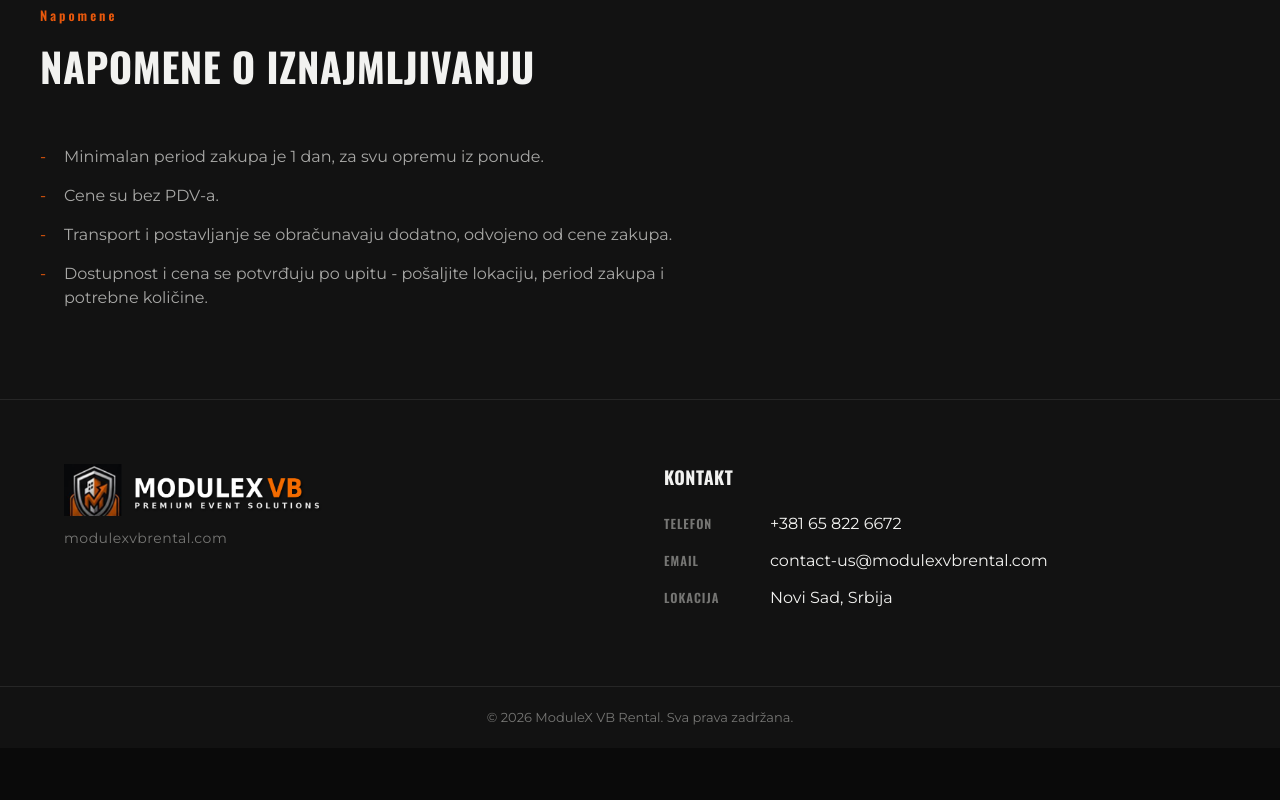
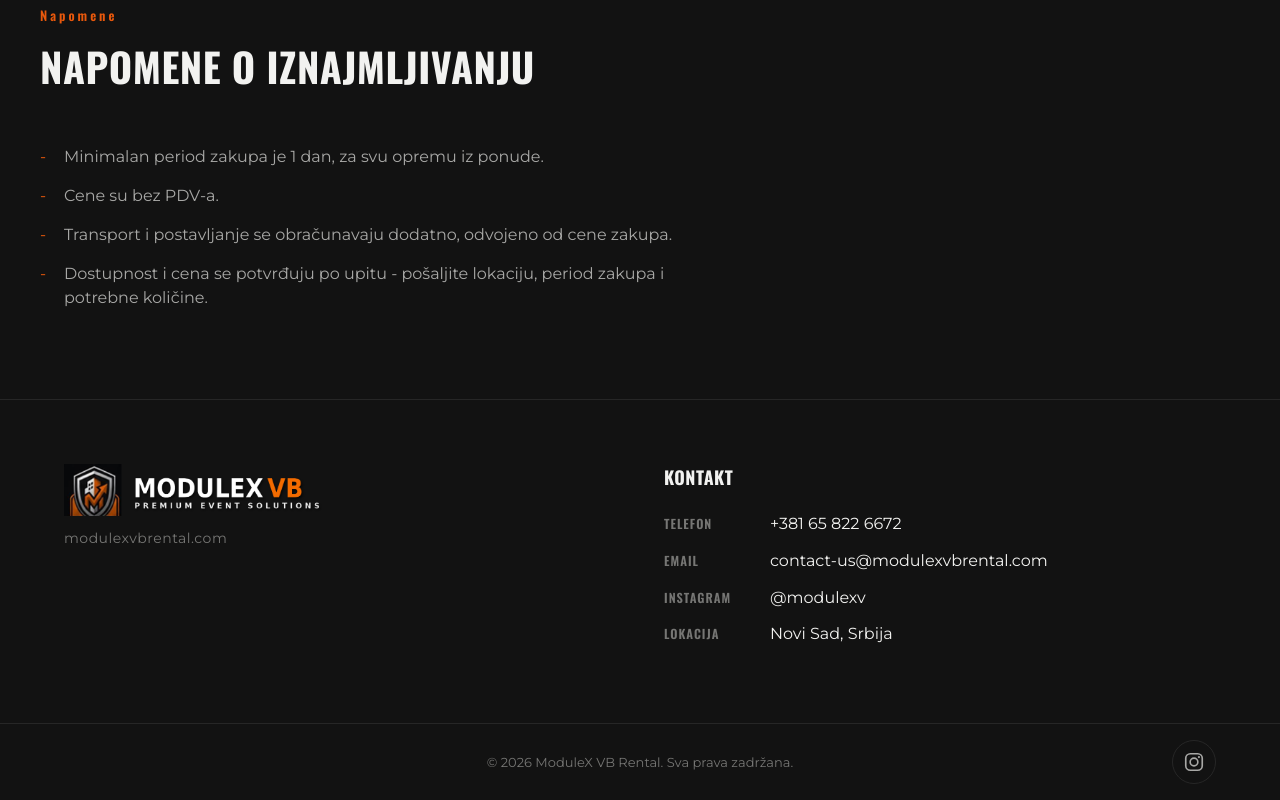
Before and after one commit to nikclaude1990/modulexvbrental, a plain HTML site: page index.html in a window 1280 px wide. Shown: the part 5618-6418 px from the top of the page. Before the commit the page ends 6366 px from the top, so only its background shows below. Drawn offline with nearby package versions, Linux system fonts and the light colour scheme.

Commit message:
Add files via upload

```diff
--- a/index.html
+++ b/index.html
@@ -44,6 +44,9 @@
   "url": "https://modulexvbrental.com/",
   "logo": "https://modulexvbrental.com/assets/logo.png",
   "image": "https://modulexvbrental.com/assets/hero-event.jpg",
+  "sameAs": [
+    "https://www.instagram.com/modulexv/"
+  ],
   "description": "Iznajmljivanje sanitarnih, kancelarijskih i magacinskih kontejnera, portirnica, kontejnera kupatila, WC kabina, lavaboa za pranje ruku i Heras ograda za događaje i gradilišta.",
   "email": "contact-us@modulexvbrental.com",
   "telephone": "+381658226672",
@@ -664,6 +667,10 @@
         <a href="mailto:contact-us@modulexvbrental.com">contact-us@modulexvbrental.com</a>
       </div>
       <div class="contact-row">
+        <span class="contact-label">Instagram</span>
+        <a href="https://www.instagram.com/modulexv/" target="_blank" rel="noopener">@modulexv</a>
+      </div>
+      <div class="contact-row">
         <span class="contact-label">Lokacija</span>
         <span>Novi Sad, Srbija</span>
       </div>
@@ -671,6 +678,9 @@
   </div>
   <div class="footer-bottom">
     <p>&copy; 2026 ModuleX VB Rental. Sva prava zadržana.</p>
+    <div class="footer-social">
+      <a href="https://www.instagram.com/modulexv/" class="social-link" target="_blank" rel="noopener" aria-label="ModuleX VB na Instagramu"><svg viewBox="0 0 24 24" class="social-icon" aria-hidden="true"><rect x="3" y="3" width="18" height="18" rx="5" fill="none" stroke="currentColor" stroke-width="1.8"/><circle cx="12" cy="12" r="4.2" fill="none" stroke="currentColor" stroke-width="1.8"/><circle cx="17.4" cy="6.6" r="1.2" fill="currentColor"/></svg></a>
+    </div>
   </div>
 </footer>
 
--- a/styles.css
+++ b/styles.css
@@ -570,6 +570,28 @@ button:focus-visible{
 .footer-logo{ height: 52px; width: auto; margin-bottom: 12px; }
 .footer-domain{ color: var(--text-faint); font-size: 14px; letter-spacing: 0.5px; }
 
+.footer-social{ display: flex; gap: 12px; }
+
+.social-link{
+  display: inline-flex;
+  align-items: center;
+  justify-content: center;
+  width: 44px;
+  height: 44px;
+  border: 1px solid var(--panel-border);
+  border-radius: 50%;
+  color: var(--text-dim);
+  transition: color 0.2s ease, border-color 0.2s ease, box-shadow 0.2s ease;
+}
+
+.social-link:hover{
+  color: var(--orange-light);
+  border-color: var(--orange);
+  box-shadow: var(--glow-hover);
+}
+
+.social-icon{ width: 22px; height: 22px; }
+
 .footer-contact h3{ font-size: 18px; margin-bottom: 20px; }
 
 .contact-row{
@@ -597,9 +619,17 @@ button:focus-visible{
 
 .footer-bottom{
   border-block-start: 1px solid var(--panel-border);
-  padding: 20px 24px;
+  /* side padding lines the icon up with the content edge above */
+  padding: 16px max(24px, calc((100% - var(--container)) / 2 + 24px));
+  display: grid;
+  grid-template-columns: 1fr auto 1fr;
+  align-items: center;
+  gap: 16px;
   text-align: center;
 }
+
+.footer-bottom p{ grid-column: 2; }
+.footer-bottom .footer-social{ grid-column: 3; justify-self: end; }
 
 .footer-bottom p{
   margin: 0;
@@ -662,6 +692,10 @@ button:focus-visible{
   }
 
   .contact-label{ margin-bottom: 2px; }
+
+  .footer-bottom{ grid-template-columns: 1fr auto; text-align: start; }
+  .footer-bottom p{ grid-column: 1; }
+  .footer-bottom .footer-social{ grid-column: 2; }
 }
 
 @media (max-width: 420px){
```
